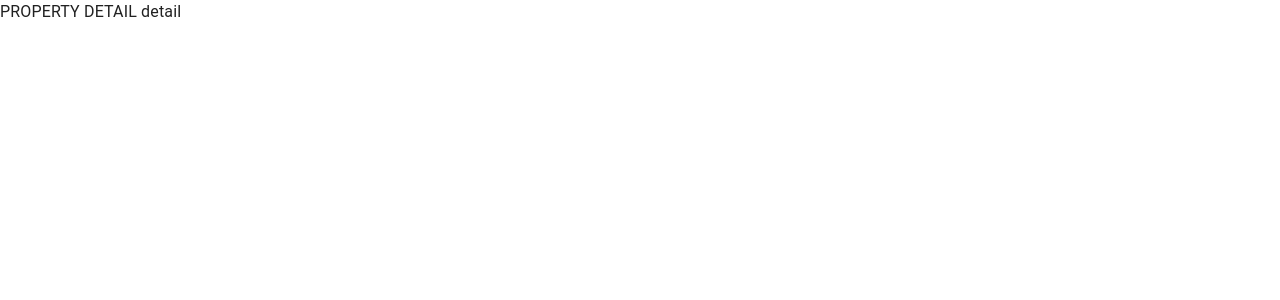
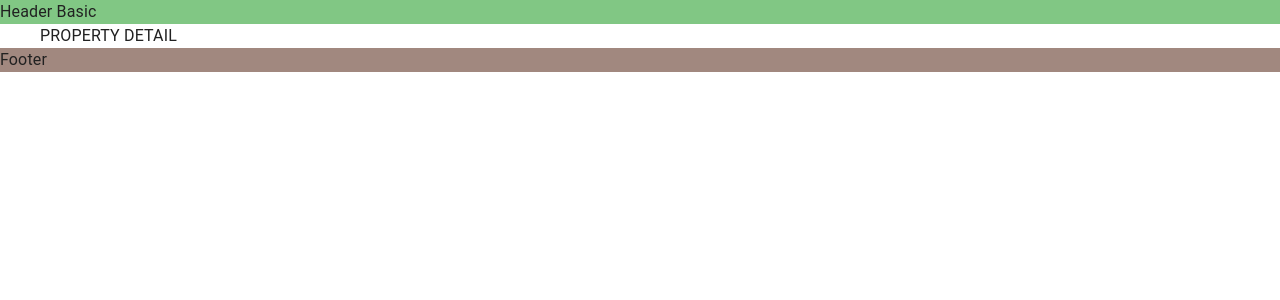
Before and after one commit to azic0917/nestar-demo, a Next.js app: page /property/detail in a window 1280 px wide. Shown: the top 300 px of the page. Built offline with nearby package versions, Linux system fonts and the light colour scheme.

Commit message:
feat: integration Header and Footer via Layouts

```diff
--- /dev/null
+++ b/libs/components/layout/LayoutBasic.tsx
@@ -0,0 +1,25 @@
+import { Stack } from "@mui/material";
+import Head from "next/head";
+
+const withLayoutBasic = (Component: any) => {
+  return (props: any) => {
+    return (
+      <>
+        <Head>
+          <title>Nestar</title>
+        </Head>
+        <Stack id="pc-wrap">
+          <Stack sx={{ background: "#81c784" }}>Header Basic</Stack>
+
+          <Stack id={"main"}>
+            <Component {...props} />
+          </Stack>
+
+          <Stack sx={{ background: "#a1887f" }}>Footer</Stack>
+        </Stack>
+      </>
+    );
+  };
+};
+
+export default withLayoutBasic;
--- a/pages/property/[productId]/index.tsx
+++ /dev/null
@@ -1,9 +0,0 @@
-import { useRouter } from "next/router";
-
-const PropertyDetail = () => {
-  const router = useRouter();
-  const { productId } = router.query;
-  return <div>PROPERTY DETAIL {productId}</div>;
-};
-
-export default PropertyDetail;
--- /dev/null
+++ b/pages/property/detail.tsx
@@ -0,0 +1,8 @@
+import withLayoutBasic from "@/libs/components/layout/LayoutBasic";
+import { Container, Stack } from "@mui/material";
+
+const PropertyDetail = () => {
+  return <Container>PROPERTY DETAIL</Container>;
+};
+
+export default withLayoutBasic(PropertyDetail);
```
Also changed, not shown: libs/components/layout/LayoutHome.tsx (added, +25 -0 lines), pages/community/index.tsx (+4 -3 lines), pages/index.tsx (+6 -6 lines), pages/property/index.tsx (+7 -4 lines).
